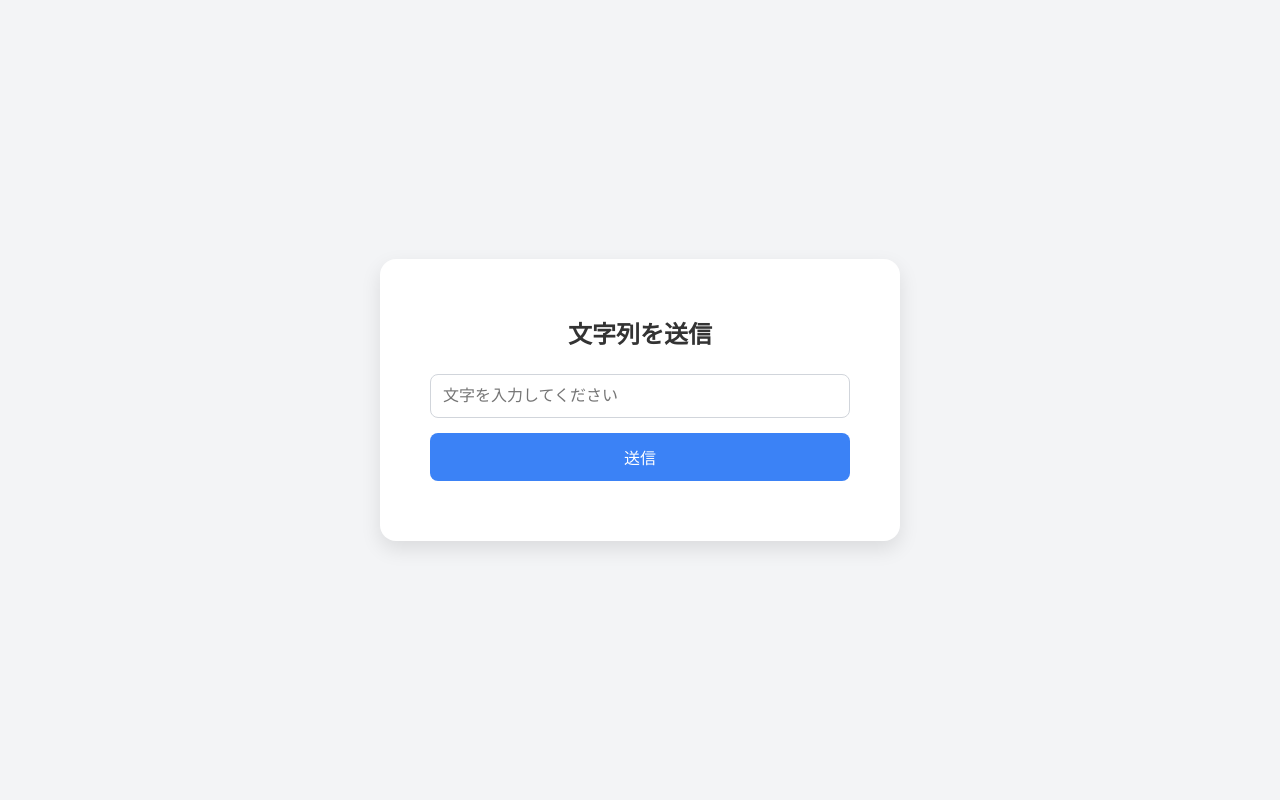
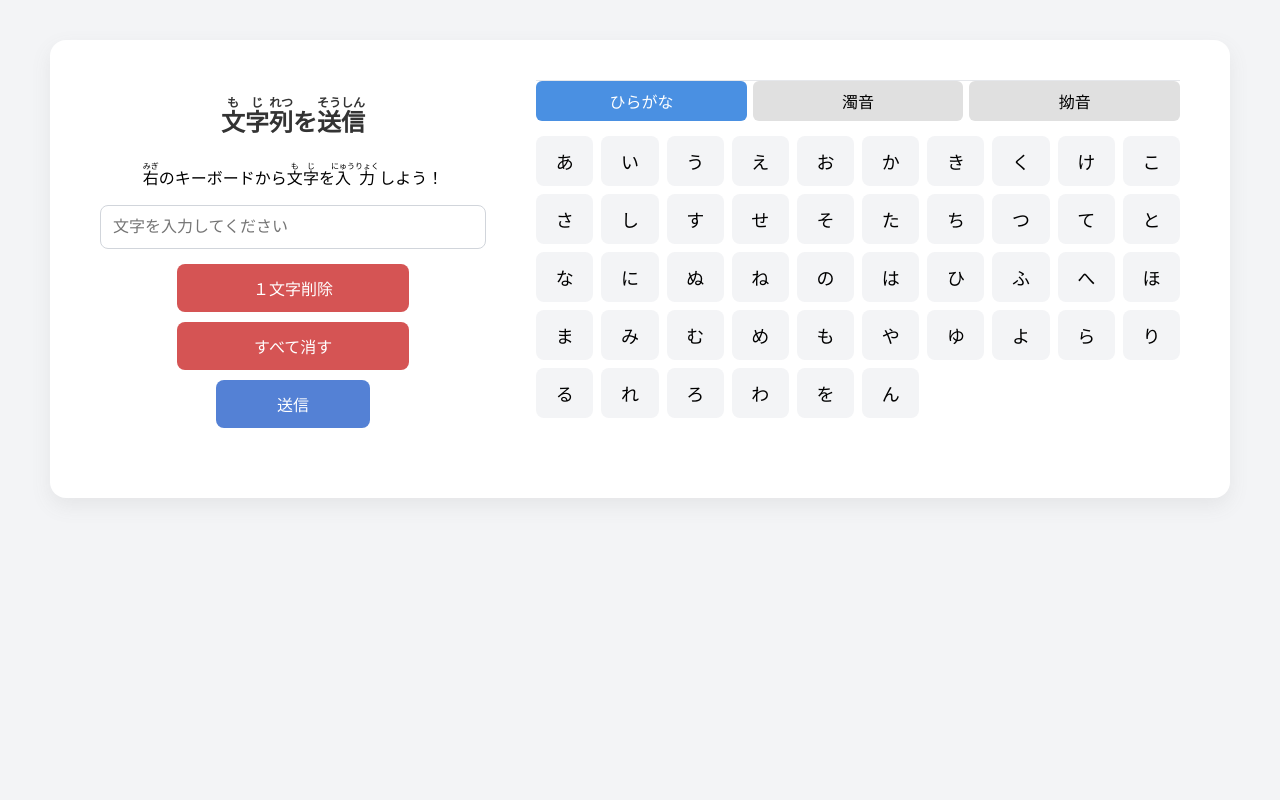
Before and after one commit to nabe29/graduationResearch, a Flask app: page / in a window 1280 px wide. Run offline with Flask 3, Linux system fonts and the light colour scheme.

Commit message:
feat ひらがなすべての文字の受付

```diff
--- a/static/index.js
+++ b/static/index.js
@@ -35,6 +35,76 @@
 
 // ひらがなのみか判定する関数
 function checkHiragana(input) {
-  const hiraganaRegex = /^[ぁ-んー\s]+$/;
+  const hiraganaRegex = /^[ぁ-ん0-9a-z！？!?,.、。ーっ]+$/;
   return hiraganaRegex.test(input);
 }
+
+
+// ▼ 入力欄に追加
+function addKana(kana) {
+  const input = document.getElementById("inputText");
+  input.value += kana;
+}
+
+// ▼ タブ切り替え
+document.querySelectorAll('.tab-btn').forEach(btn => {
+  btn.addEventListener('click', () => {
+    // タブボタンの active を切り替え
+    document.querySelectorAll('.tab-btn').forEach(b => b.classList.remove('active'));
+    btn.classList.add('active');
+
+    // 対象コンテンツを表示
+    const target = btn.dataset.target;
+    document.querySelectorAll('.tab-content').forEach(tc => tc.classList.remove('active'));
+    document.getElementById(target).classList.add('active');
+  });
+});
+
+// ▼ テキストからボタンを動的生成
+document.querySelectorAll('.kana-grid').forEach(grid => {
+  const text = grid.textContent.trim();
+  const items = text.split(/\s+/);
+  grid.textContent = ""; // 一旦消す
+
+  items.forEach(ch => {
+    const button = document.createElement("button");
+    button.textContent = ch;
+    button.onclick = () => addKana(ch);
+    grid.appendChild(button);
+  });
+});
+
+
+// ▼ 1文字削除（拗音は2文字まとめて削除）
+function deleteOne() {
+  const input = document.getElementById("inputText");
+  let text = input.value;
+
+  if (text.length === 0) return;
+
+  // 拗音の一覧（2文字扱い）
+  const youonList = [
+    "きゃ", "きゅ", "きょ", "ぎゃ", "ぎゅ", "ぎょ",
+    "しゃ", "しゅ", "しょ", "じゃ", "じゅ", "じょ",
+    "ちゃ", "ちゅ", "ちょ", "ぢゃ", "ぢゅ", "ぢょ",
+    "にゃ", "にゅ", "にょ",
+    "ひゃ", "ひゅ", "ひょ", "びゃ", "びゅ", "びょ",
+    "ぴゃ", "ぴゅ", "ぴょ",
+    "みゃ", "みゅ", "みょ",
+    "りゃ", "りゅ", "りょ"
+  ];
+
+  // 末尾2文字が拗音か判定
+  const last2 = text.slice(-2);
+  if (youonList.includes(last2)) {
+    input.value = text.slice(0, -2); // 2文字まとめて削除
+  } else {
+    input.value = text.slice(0, -1); // 通常は1文字削除
+  }
+}
+
+// ▼ 全消し
+function clearAll() {
+  const input = document.getElementById("inputText");
+  input.value = "";
+}
--- a/static/main.css
+++ b/static/main.css
@@ -4,12 +4,13 @@
 body {
     font-family: "メイリオ", sans-serif;
     margin: 0;
-    padding: 0;
+    padding: 40px 0;
     background: #f3f4f6;
+
     display: flex;
-    justify-content: center;  /* 横中央 */
-    align-items: center;      /* 縦中央 */
-    height: 100vh;            /* 画面高さいっぱい */
+    justify-content: center;
+    /* align-items: flex-start; */
+    /* 上揃え */
 }
 
 /* カードデザイン */
@@ -17,10 +18,16 @@
     background: white;
     padding: 40px 50px;
     border-radius: 16px;
-    box-shadow: 0 8px 20px rgba(0,0,0,0.1);
+    box-shadow: 0 8px 20px rgba(111, 111, 111, 0.1);
     text-align: center;
     width: 90%;
-    max-width: 420px; /* スマホ〜PCに対応 */
+    max-width: 1080px;
+
+    display: flex;
+    align-items: center;
+    /* ← 中央寄せ */
+    gap: 50px;
+    /* ← 余白 */
 }
 
 /* タイトル */
@@ -28,6 +35,10 @@
     margin-bottom: 24px;
     font-size: 24px;
     color: #333;
+}
+
+.flex-sendBox {
+    width: 60%;
 }
 
 /* 入力欄とボタン */
@@ -42,20 +53,38 @@
 }
 
 /* ボタン */
-button {
-    width: 100%;
+.edit-buttons button {
+    width: 60%;
     padding: 12px;
-    background: #3b82f6;
+    background: #d55454;
     color: white;
     border: none;
     border-radius: 8px;
     font-size: 16px;
     cursor: pointer;
     transition: 0.2s;
+    margin-bottom: 10px;
 }
 
 button:hover {
-    background: #2563eb;
+    background: #9c3535;
+}
+
+.btn-send {
+    width: 40%;
+    padding: 12px;
+    background: #5481d5;
+    color: white;
+    border: none;
+    border-radius: 8px;
+    font-size: 16px;
+    cursor: pointer;
+    transition: 0.2s;
+    margin-bottom: 10px;
+}
+
+button:hover {
+    background: #375b9e;
 }
 
 /* 結果表示 */
@@ -64,3 +93,112 @@
     font-weight: bold;
     color: #374151;
 }
+
+/* 下部ひらがなボタンの全体配置 */
+.kana-container {
+    margin-top: 30px;
+    width: 100%;
+}
+
+/* ボタンのグリッドレイアウト（スマホ対応） */
+.kana-grid {
+    display: grid;
+    grid-template-columns: repeat(auto-fill, minmax(60px, 1fr));
+    gap: 10px;
+}
+
+/* ひらがなボタンデザイン */
+.kana-btn {
+    padding: 12px;
+    font-size: 18px;
+    background: #e5e7eb;
+    border: none;
+    border-radius: 10px;
+    cursor: pointer;
+    transition: 0.2s;
+}
+
+.kana-btn:hover {
+    background: #d1d5db;
+}
+
+.kana-btn:active {
+    background: #9ca3af;
+}
+
+/* ▼ タブ全体 */
+.input-panel {
+    width: 100%;
+    max-height: 60vh;
+    /* 画面の60%まで表示、あとはスクロール */
+    overflow-y: auto;
+    /* スクロール */
+    padding-bottom: 20px;
+    /* 指で押しやすい余白 */
+    border-top: 1px solid #e5e7eb;
+}
+
+/* タブボタン */
+.tabs {
+    display: flex;
+    gap: 6px;
+    margin-bottom: 10px;
+}
+
+.tab-btn {
+    flex: 1;
+    /* 横幅を均等にする */
+    height: 40px;
+    /* ★高さを統一 */
+    display: flex;
+    align-items: center;
+    /* テキストを縦中央揃え */
+    justify-content: center;
+    /* 横中央揃え */
+    font-size: 16px;
+    border: none;
+    background: #e0e0e0;
+    cursor: pointer;
+    border-radius: 6px;
+}
+
+.tab-btn.active {
+    background: #4a90e2;
+    color: #fff;
+}
+
+#inputText {
+    pointer-events: none;
+}
+
+/* コンテンツの切り替え */
+.tab-content {
+    display: none;
+}
+
+.tab-content.active {
+    display: block;
+}
+
+/* 文字ボタンのグリッド */
+.kana-grid {
+    display: grid;
+    grid-template-columns: repeat(auto-fill, minmax(55px, 1fr));
+    gap: 8px;
+    padding: 5px 0 20px 0;
+    /* 内側余白調整 */
+}
+
+.kana-grid button {
+    padding: 12px;
+    font-size: 18px;
+    border: none;
+    border-radius: 8px;
+    background: #f3f4f6;
+    cursor: pointer;
+    transition: 0.2s;
+}
+
+.kana-grid button:hover {
+    background: #e5e7eb;
+}
--- a/templates/index.html
+++ b/templates/index.html
@@ -10,11 +10,103 @@
 
 <body>
     <div class="container">
-        <h1>文字列を送信</h1>
-        <input type="text" id="inputText" placeholder="文字を入力してください">
-        <button onclick="sendText()">送信</button>
 
-        <p id="result"></p>
+        <dev class="flex-sendBox">
+            <h1><ruby>文<rt>も</rt>字<rt>じ</rt>列<rt>れつ</rt></ruby>を<ruby>送<rt>そう</rt>信<rt>しん</rt></ruby></h1>
+            <p><ruby>右<rt>みぎ</rt></ruby>のキーボードから<ruby>文<rt>も</rt>字<rt>じ</rt></ruby>を<ruby>入<rt>にゅう</rt>力<rt>りょく</rt>
+                    </ruby>しよう！</p>
+            <!-- 文字の入力を受け付ける -->
+            <input type="text" id="inputText" placeholder="文字を入力してください" readonly>
+            <!-- 削除ボタン各種 -->
+            <div class="edit-buttons">
+                <button onclick="deleteOne()">１文字削除</button>
+                <button onclick="clearAll()">すべて消す</button>
+            </div>
+            <!-- 送信ボタン -->
+            <button onclick="sendText()" class="btn-send">送信</button>
+
+            <p id="result"></p>
+        </dev>
+
+        <div class="input-panel">
+            <!-- タブ切り替え -->
+            <div class="tabs">
+                <button class="tab-btn active" data-target="tab-hiragana">ひらがな</button>
+                <button class="tab-btn" data-target="tab-dakuon">濁音</button>
+                <button class="tab-btn" data-target="tab-sulkySound">拗音</button>
+                <!-- <button class="tab-btn" data-target="tab-number">数字</button>
+                <button class="tab-btn" data-target="tab-alpha">英字</button>
+                <button class="tab-btn" data-target="tab-symbol">記号</button> -->
+            </div>
+
+            <!-- ひらがな -->
+            <div id="tab-hiragana" class="tab-content active">
+                <div class="kana-grid">
+                    <!-- 50音 -->
+                    あ い う え お
+                    か き く け こ
+                    さ し す せ そ
+                    た ち つ て と
+                    な に ぬ ね の
+                    は ひ ふ へ ほ
+                    ま み む め も
+                    や ゆ よ
+                    ら り る れ ろ
+                    わ を ん
+                </div>
+            </div>
+
+            <!-- 濁音 -->
+            <div id="tab-dakuon" class="tab-content">
+                <div class="kana-grid">
+                    が ぎ ぐ げ ご
+                    ざ じ ず ぜ ぞ
+                    だ ぢ づ で ど
+                    ば び ぶ べ ぼ
+                    ぱ ぴ ぷ ぺ ぽ
+                </div>
+            </div>
+
+            <!-- 拗音 -->
+            <div id="tab-sulkySound" class="tab-content">
+                <div class="kana-grid">
+                    きゃ きゅ きょ ぎゃ ぎゅ ぎょ
+                    しゃ しゅ しょ じゃ じゅ じょ
+                    ちゃ ちゅ ちょ ぢゃ ぢゅ ぢょ
+                    にゃ にゅ にょ
+                    ひゃ ひゅ ひょ びゃ びゅ びょ
+                    ぴゃ ぴゅ ぴょ
+                    みゃ みゅ みょ
+                    りゃ りゅ りょ
+                </div>
+            </div>
+
+            <!-- 数字 -->
+            <div id="tab-number" class="tab-content">
+                <div class="kana-grid">
+                    0 1 2 3 4 5 6 7 8 9
+                </div>
+            </div>
+
+            <!-- 英字 -->
+            <div id="tab-alpha" class="tab-content">
+                <div class="kana-grid">
+                    a b c d e f g h i j k l m
+                    n o p q r s t u v w x y z
+                </div>
+            </div>
+
+            <!-- 記号 -->
+            <div id="tab-symbol" class="tab-content">
+                <div class="kana-grid">
+                    ？ ！ 。 、 ー っ
+                </div>
+            </div>
+
+
+
+        </div>
+
     </div>
 
     <script src="{{ url_for('static', filename='index.js') }}"></script>
```
Also changed, not shown: historyText.json (+63 -0 lines).
